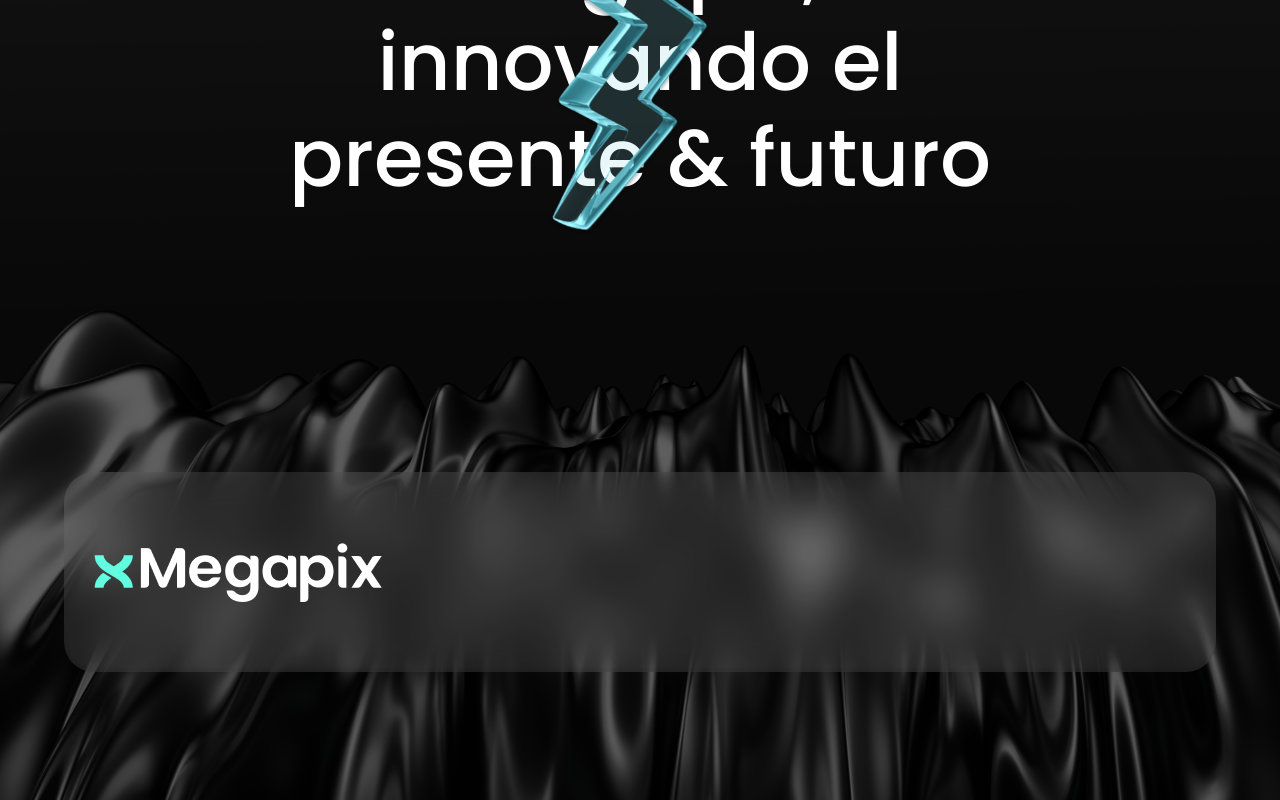
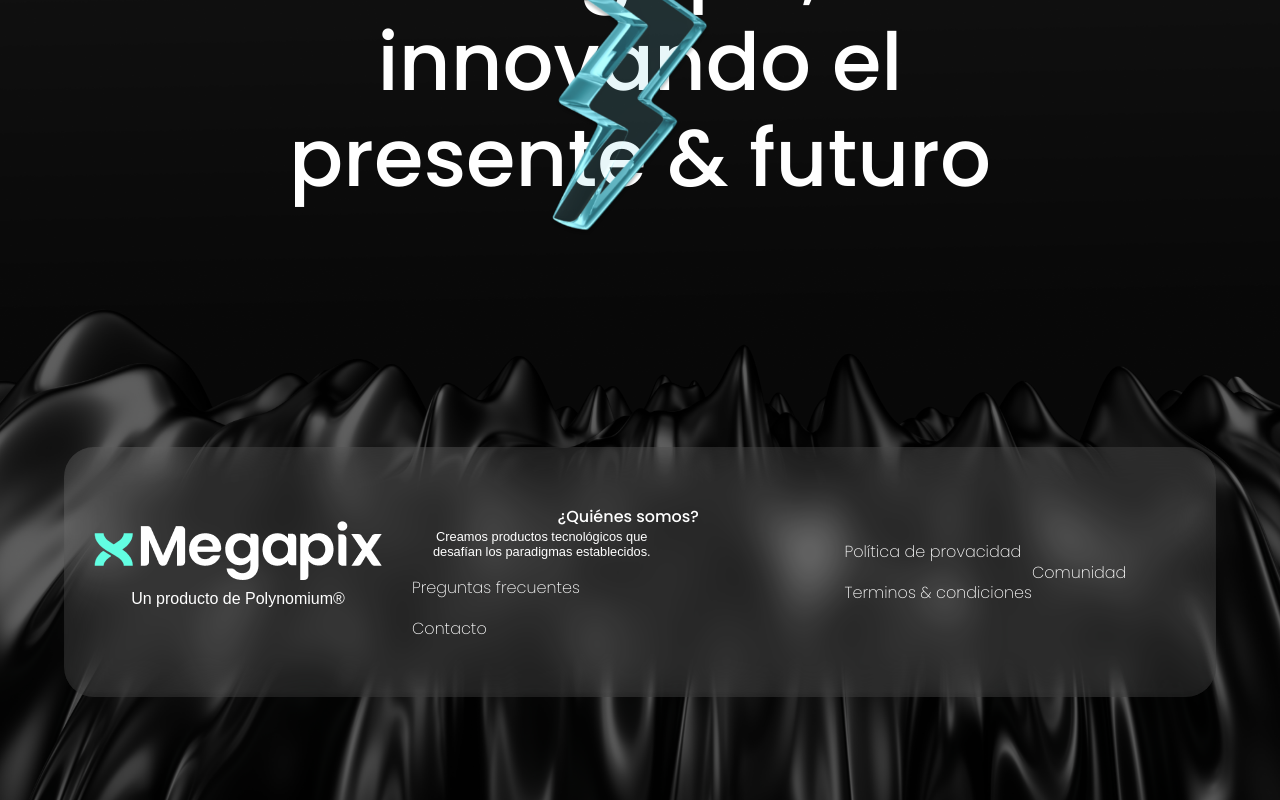
Before and after one commit to MariaBelenCaporale/Megapix, a React (Vite) app: page /turistas in a window 1280 px wide. Shown: the part 6182-6982 px from the top of the page. Built offline with nearby package versions, Linux system fonts and the light colour scheme.

Commit message:
footer changes

```diff
--- a/src/components/Footer/Footer.jsx
+++ b/src/components/Footer/Footer.jsx
@@ -1,4 +1,5 @@
 import './styles.css';
+import { NavLink } from 'react-router-dom';
 import Formas from '../../images/formas.png';
 import Rayito from '../../images/rayo.png';
 import LogoFooter from '../../assets/logo-megapix.png';
@@ -12,13 +13,65 @@ const Footer = () => {
                 </div>
                 <h2 className='titleSlogan'>Megapix, innovando el presente & futuro</h2>
             </div>
+
+
             <div className='footer'>
                 <div className='footerOrder'>
-                    <img className='logoFooter' src={LogoFooter} />
+                    <div className='containerLogoFooter'>
+                        <img className='logoFooter' src={LogoFooter} />
+                        <p className='footerProduct'>Un producto de Polynomium® </p>
+                    </div>
+                    <div className='columnOneFooter'>
+                        <NavLink
+                            to="/"
+                            className={({ isActive }) => (isActive ? 'navlink active' : 'navlink inactive')}
+                        >
+                            <p className='textNavOne'>¿Quiénes somos?</p>
+                            <p className='textNavTwo'>Creamos productos tecnológicos que desafían los paradigmas establecidos.</p>
+                        </NavLink>
+
+                        <NavLink
+                            to="/"
+                            className={({ isActive }) => (isActive ? 'navlink active' : 'navlink inactive')}
+                        >
+                            <p className='textNavThree'>Preguntas frecuentes</p>
+                        </NavLink>
+                        <NavLink
+                            to="/"
+                            className={({ isActive }) => (isActive ? 'navlink active' : 'navlink inactive')}
+                        >
+                            <p className='textNavThree'>Contacto</p>
+                        </NavLink>
+                    </div>
+                    <div className='columnOneFooter'>
+                        <NavLink
+                            to="/"
+                            className={({ isActive }) => (isActive ? 'navlink active' : 'navlink inactive')}
+                        >
+                            <p className='textNavThree'>Política de provacidad</p>
+                        </NavLink>
+
+                        <NavLink
+                            to="/"
+                            className={({ isActive }) => (isActive ? 'navlink active' : 'navlink inactive')}
+                        >
+                            <p className='textNavThree'>Terminos & condiciones</p>
+                        </NavLink>
+                    </div>
+                    <div className='columnOneFooter'>
+                        <NavLink
+                            to="/"
+                            className={({ isActive }) => (isActive ? 'navlink active' : 'navlink inactive')}
+                        >
+                            <p className='textNavThree'>Comunidad</p>
+                        </NavLink>
+
+                    </div>
                 </div>
+
                 <div className='containerFormas'>
-            <img className='formas' src={Formas} />
-           </div>
+                    <img className='formas' src={Formas} />
+                </div>
             </div>
 
         </div>
--- a/src/components/Footer/styles.css
+++ b/src/components/Footer/styles.css
@@ -21,6 +21,12 @@
     width: 100%;
     flex-direction: column;
 }
+.columnOneFooter {
+    display: flex;
+    flex-direction: column;
+    align-items: flex-start;
+    gap: 1em;
+}
 .sloganContainer {
     display: flex;
     width: 60%;
@@ -38,12 +44,59 @@
     line-height: 120%;
     text-align: center;
 }
+.navlink {
+    text-decoration: none;
+    color: white;
+    font-family: "Poppins", sans-serif;
+}
+.containerLogoFooter {
+    display: flex;
+    flex-direction: column;
+    align-items: center;
+}
+.textNavOne {
+    font-size: 1em;
+    font-style: normal;
+    font-weight: 500;
+    line-height: normal;
+    margin: 0px;
+}
+.textNavThree {
+    font-size: 1em;
+    font-style: normal;
+    font-family: "Poppins", sans-serif;
+    font-weight: 200;
+    line-height: normal;
+    margin: 0px;
+}
+.textNavTwo {
+    color: #FFF;
+    font-family: "Poppins-Light", sans-serif;
+    font-size: .8em;
+    font-style: normal;
+    line-height: normal;
+    margin: 0px;
+    width: 60%;
+}
+.navlink:hover {
+    color: #62FEE2;
+}
+
 .footer {
     width: 100%;
     height: 200px;
     display: flex;
     align-items: center;
     justify-content: center;
+}
+.footerProduct {
+    color: #FFF;
+    font-family: "Poppins-Regular", sans-serif;
+    font-size: 1em;
+    font-style: normal;
+    font-weight: 400;
+    line-height: normal;
+    margin-top: 10px;
 }
 .footerOrder {
     width: 90%;
@@ -52,12 +105,13 @@
     background-blend-mode: soft-light, normal;
     box-shadow: 0px -4px 2px 0px rgba(0, 0, 0, 0.05) inset;
     backdrop-filter: blur(20px);
-    height: 200px;
+    height: 250px;
     z-index: 1;
     top: 200px;
     position: relative;
+    align-items: center;
+    flex-direction: row;
     display: flex;
-    align-items: center;
 }
 .containerFormas {
     width: 100%;
--- a/src/screens/SectionOne/styles.css
+++ b/src/screens/SectionOne/styles.css
@@ -10,7 +10,6 @@
   width: 100%;
   flex-direction: column;
   position: relative;
-  margin-top: 100px;
   /* overflow: hidden; */
 }
 .titleSectionOne {
@@ -54,3 +53,9 @@
       font-size: 5em;
     }
  }
+
+ @media (min-width: 1200px) {
+  .containerSectionOne {
+    margin-top: -30px;
+  }
+ }
```
